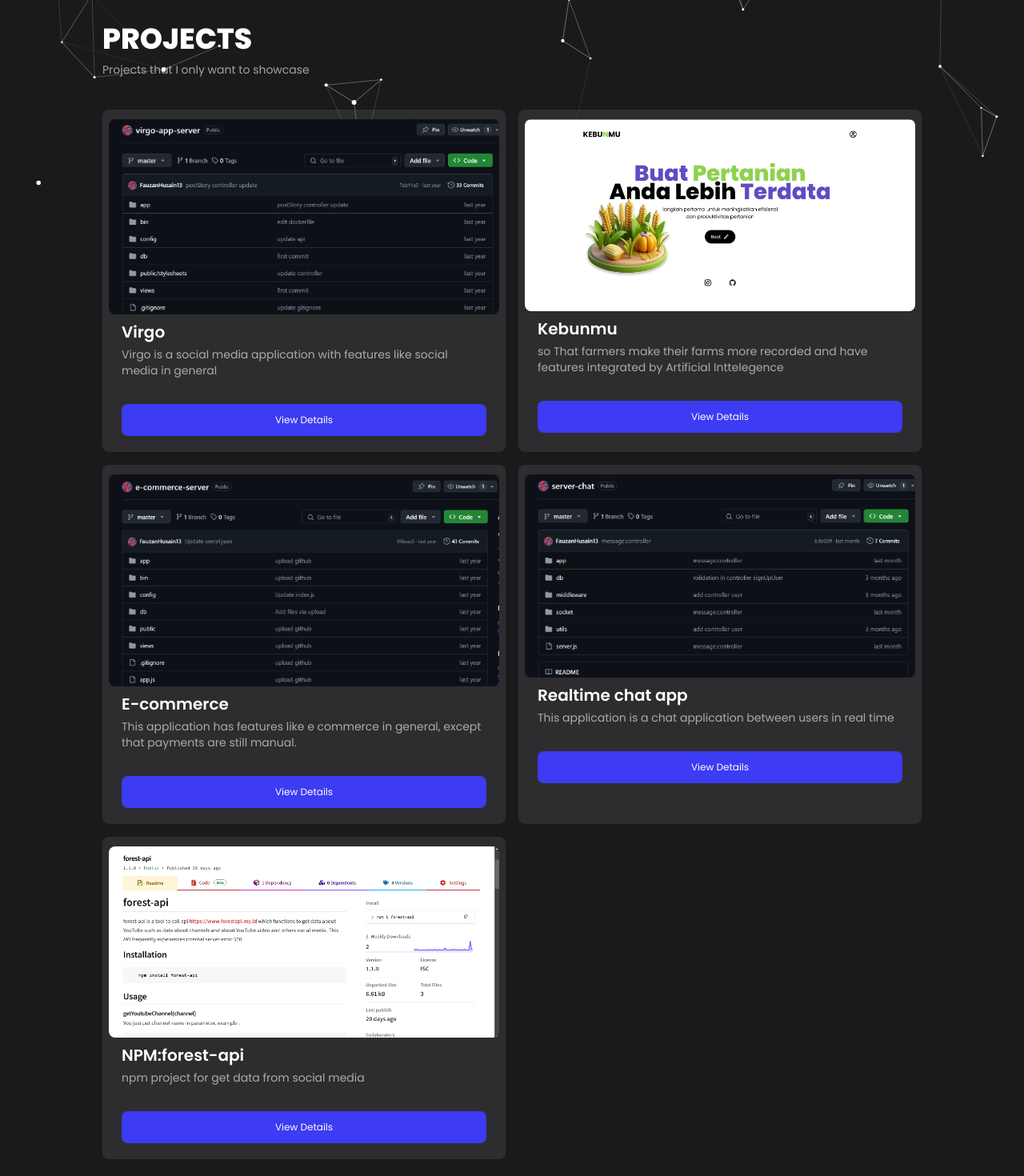
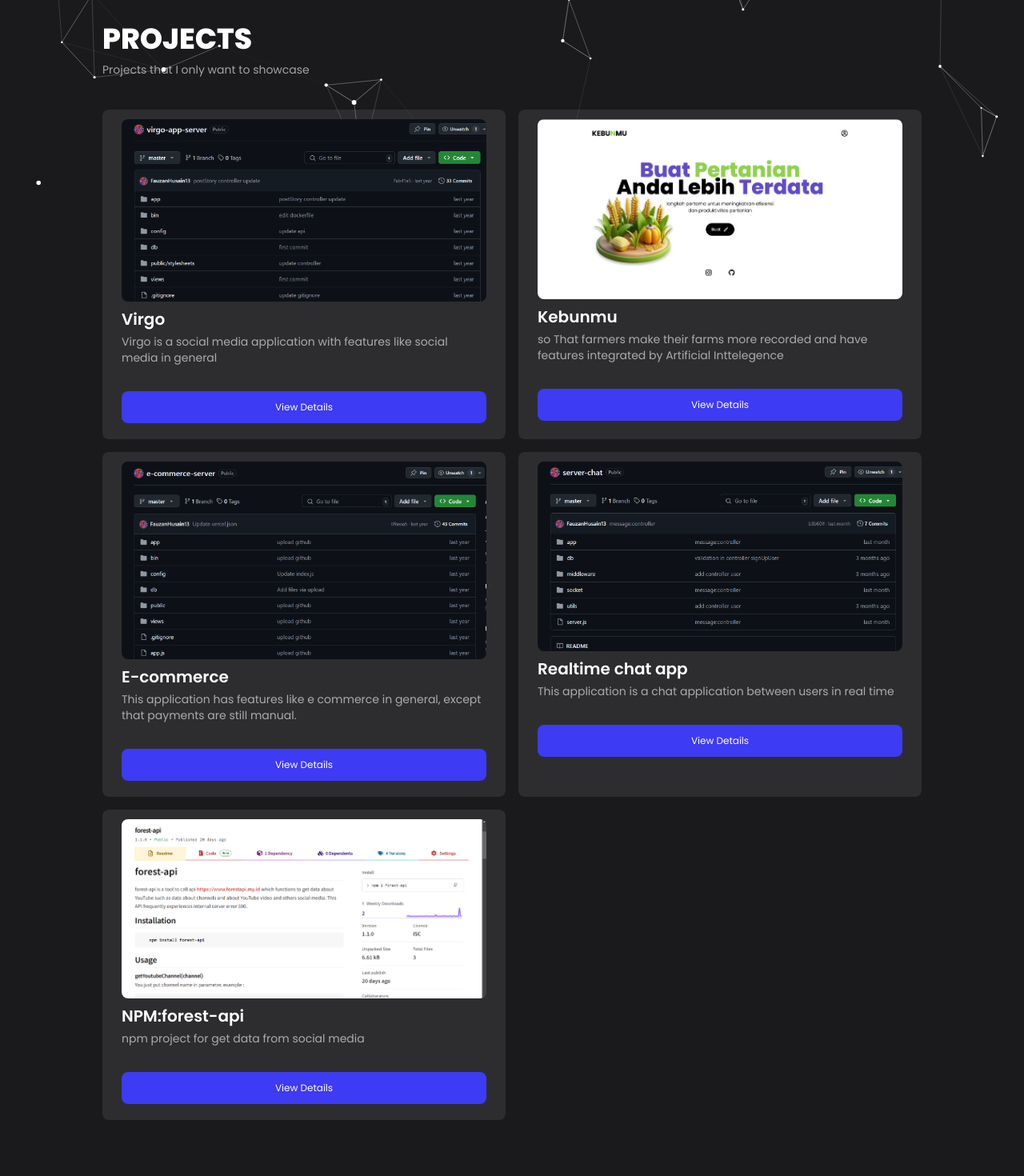
Before and after one commit to FauzanHusain13/portfolio, a Next.js app: page / in a window 1280 px wide. Shown: the part 540-2010 px from the top of the page at 80% size. Built offline with nearby package versions, Linux system fonts and the light colour scheme.

Commit message:
more responsive on 75%

```diff
--- a/components/navbar.js
+++ b/components/navbar.js
@@ -3,7 +3,7 @@ import Image from "next/image"
 const Navbar = () => {
     return (
         <div className="relative flex justify-center p-6">
-            <Image src="/logo/logo-white.png" width={25} height={0} />
+            <Image src="/logo/logo-white.png" width={25} height={0} className="w-[25px] 2xl:w-[35px]" />
         </div>
     )
 }
--- a/pages/_app.js
+++ b/pages/_app.js
@@ -1,10 +1,16 @@
 import '@/styles/globals.css'
 import Layout from '@/components/layout'
+import Head from 'next/head'
 
 export default function App({ Component, pageProps }) {
   return (
+    <>
+    <Head>
+      <meta name="viewport" content="width=device-width, initial-scale=1" />
+    </Head>
     <Layout>
       <Component {...pageProps} />
     </Layout>
+    </>
   )
 }
--- a/pages/index.js
+++ b/pages/index.js
@@ -10,8 +10,8 @@ export default function Home() {
       <Navbar />
       {/* header */}
       <div className='relative w-[95%] sm:w-[90%] lg:w-[80%] mx-auto mt-10 md:mt-14'>
-        <p className="text-white text-sm md:text-base">Hello! I am fauzan husain</p>
-        <h1 className='text-5xl md:text-7xl mt-2 font-bold text-white'>
+        <p className="text-white text-sm md:text-base 2xl:text-lg">Hello! I am fauzan husain</p>
+        <h1 className='text-5xl md:text-7xl 2xl:text-8xl mt-2 font-bold text-white'>
           {`I'm Fullstack Javascript`.split('').map((char, index) => (
             <span
               key={index}
@@ -25,17 +25,17 @@ export default function Home() {
             Developer
           </span>
         </h1>
-        <p className='mt-4 text-white/50 hover:text-white transition-all duration-150 text-sm md:text-base cursor-pointer'>
+        <p className='mt-4 2xl:text-xl text-white/50 hover:text-white transition-all duration-150 text-sm md:text-base cursor-pointer'>
           Create your website with an attractive user interface and <br />
           complex back end features.
         </p>
 
         <div className='mt-12 flex gap-4'>
-          <Link href="https://wa.me/6289684053091" className='flex items-center gap-2 text-white text-xs md:text-sm bg-[#D9D9D9]/20 hover:bg-[#D9D9D9]/30 px-5 md:px-6 py-3 rounded-lg transition-all duration-300'>
+          <Link href="https://wa.me/6289684053091" className='flex items-center gap-2 text-white text-xs md:text-sm 2xl:text-lg bg-[#D9D9D9]/20 hover:bg-[#D9D9D9]/30 px-5 md:px-6 2xl:px-8 py-3 2xl:py-5 rounded-lg transition-all duration-300'>
             <Image src="/icon/whatsapp.png" width={20} height={0} />
             contact me
           </Link>
-          <Link href="/about" className='flex items-center gap-2 text-white text-xs md:text-sm bg-[#3D3BF3] hover:bg-[#3835d8] px-5 md:px-6 py-3 rounded-lg transition-all duration-300'>
+          <Link href="/about" className='flex items-center gap-2 text-white text-xs md:text-sm 2xl:text-lg bg-[#3D3BF3] hover:bg-[#3835d8] px-5 md:px-6 2xl:px-8 py-3 2xl:py-5 rounded-lg transition-all duration-300'>
             <Image src="/icon/info.png" width={20} height={0} />
             about me
           </Link>
@@ -44,7 +44,7 @@ export default function Home() {
 
       {/* projects */}
       <div className="relative w-[95%] sm:w-[90%] lg:w-[80%] mx-auto mt-20 md:mt-24">
-        <h1 className='text-2xl md:text-4xl text-white font-bold'>
+        <h1 className='text-2xl md:text-4xl 2xl:text-6xl text-white font-bold'>
           {'PROJECTS'.split('').map((char, index) => (
             <span
               key={index}
@@ -54,47 +54,57 @@ export default function Home() {
             </span>
           ))}
         </h1>
-        <p className='text-xs md:text-sm text-white/60 mt-2'>Projects that I only want to showcase</p>
+        <p className='text-xs md:text-sm 2xl:text-lg text-white/60 mt-2'>Projects that I only want to showcase</p>
 
-        <div className="grid grid-cols-1 sm:grid-cols-2 gap-4 mt-10">
-          <div className='bg-[#D9D9D9]/10 p-2 pt-3 pb-5 rounded-lg mx-auto'>
-            <Image src="/projects/virgo.png" width={500} height={0} className='rounded-lg' />
-            <div className='px-2 md:px-4 text-white'>
-              <h2 className='text-lg md:text-xl font-semibold mt-2'>Virgo</h2>
-              <p className='text-xs md:text-sm mt-1 opacity-60'>Virgo is a social media application with features like social media in general</p>
-              <Link href="https://github.com/FauzanHusain13/virgo-app-server" className='flex justify-center bg-[#3D3BF3] hover:bg-[#3734d3] text-xs mt-5 md:mt-8 p-3 rounded-lg transition-all duration-300'>View Details</Link>
+        <div className="grid grid-cols-1 md:grid-cols-2 gap-4 mt-10">
+          <div className='bg-[#D9D9D9]/10 p-2 pt-3 pb-5 rounded-lg mx-auto w-full'>
+            <div className='px-2 md:px-4'>
+              <Image src="/projects/virgo.png" width={500} height={0} className='rounded-lg w-full mx-auto' />
+              <div className='text-white'>
+                <h2 className='text-lg 2xl:text-2xl md:text-xl font-semibold mt-2 2xl:mt-4'>Virgo</h2>
+                <p className='text-xs md:text-sm 2xl:text-lg mt-1 2xl:mt-2 opacity-60'>Virgo is a social media application with features like social media in general</p>
+                <Link href="https://github.com/FauzanHusain13/virgo-app-server" className='flex justify-center bg-[#3D3BF3] hover:bg-[#3734d3] text-xs 2xl:text-base mt-5 md:mt-8 p-3 2xl:p-5 rounded-lg transition-all duration-300'>View Details</Link>
+              </div>
             </div>
           </div>
-          <div className='bg-[#D9D9D9]/10 p-2 pt-3 pb-5 rounded-lg mx-auto'>
-            <Image src="/projects/kebunmu.png" width={500} height={0} className='rounded-lg' />
-            <div className='px-2 md:px-4 text-white'>
-              <h2 className='text-lg md:text-xl font-semibold mt-2'>Kebunmu</h2>
-              <p className='text-xs md:text-sm mt-1 opacity-60'>so That farmers make their farms more recorded and have features integrated by Artificial Inttelegence</p>
-              <Link href="https://kebunmu.vercel.app" className='flex justify-center bg-[#3D3BF3] hover:bg-[#3734d3] text-xs mt-5 md:mt-8 p-3 rounded-lg transition-all duration-300'>View Details</Link>
+          <div className='bg-[#D9D9D9]/10 p-2 pt-3 pb-5 rounded-lg mx-auto w-full'>
+            <div className='px-2 md:px-4'>
+              <Image src="/projects/kebunmu.png" width={500} height={0} className='rounded-lg w-full mx-auto' />
+              <div className='text-white'>
+                <h2 className='text-lg 2xl:text-2xl md:text-xl font-semibold mt-2 2xl:mt-4'>Kebunmu</h2>
+                <p className='text-xs md:text-sm 2xl:text-lg mt-1 2xl:mt-2 opacity-60'>so That farmers make their farms more recorded and have features integrated by Artificial Inttelegence</p>
+                <Link href="https://kebunmu.vercel.app" className='flex justify-center bg-[#3D3BF3] hover:bg-[#3734d3] text-xs 2xl:text-base mt-5 md:mt-8 p-3 2xl:p-5 rounded-lg transition-all duration-300'>View Details</Link>
+              </div>
             </div>
           </div>
-          <div className='bg-[#D9D9D9]/10 p-2 pt-3 pb-5 rounded-lg mx-auto'>
-            <Image src="/projects/e-commerce.png" width={500} height={0} className='rounded-lg' />
-            <div className='px-2 md:px-4 text-white'>
-              <h2 className='text-lg md:text-xl font-semibold mt-2'>E-commerce</h2>
-              <p className='text-xs md:text-sm mt-1 opacity-60'>This application has features like e commerce in general, except that payments are still manual.</p>
-              <Link href="https://github.com/FauzanHusain13/e-commerce-server" className='flex justify-center bg-[#3D3BF3] hover:bg-[#3734d3] text-xs mt-5 md:mt-8 p-3 rounded-lg transition-all duration-300'>View Details</Link>
+          <div className='bg-[#D9D9D9]/10 p-2 pt-3 pb-5 rounded-lg mx-auto w-full'>
+            <div className='px-2 md:px-4'>
+              <Image src="/projects/e-commerce.png" width={500} height={0} className='rounded-lg w-full mx-auto' />
+              <div className='text-white'>
+                <h2 className='text-lg 2xl:text-2xl md:text-xl font-semibold mt-2 2xl:mt-4'>E-commerce</h2>
+                <p className='text-xs md:text-sm 2xl:text-lg mt-1 2xl:mt-2 opacity-60'>This application has features like e commerce in general, except that payments are still manual.</p>
+                <Link href="https://github.com/FauzanHusain13/e-commerce-server" className='flex justify-center bg-[#3D3BF3] hover:bg-[#3734d3] text-xs 2xl:text-base mt-5 md:mt-8 p-3 2xl:p-5 rounded-lg transition-all duration-300'>View Details</Link>
+              </div>
             </div>
           </div>
-          <div className='bg-[#D9D9D9]/10 p-2 pt-3 pb-5 rounded-lg mx-auto'>
-            <Image src="/projects/realtime-chat.png" width={500} height={0} className='rounded-lg' />
-            <div className='px-2 md:px-4 text-white'>
-              <h2 className='text-lg md:text-xl font-semibold mt-2'>Realtime chat app</h2>
-              <p className='text-xs md:text-sm mt-1 opacity-60'>This application is a chat application between users in real time</p>
-              <Link href="https://github.com/FauzanHusain13/server-chat" className='flex justify-center bg-[#3D3BF3] hover:bg-[#3734d3] text-xs mt-5 md:mt-8 p-3 rounded-lg transition-all duration-300'>View Details</Link>
+          <div className='bg-[#D9D9D9]/10 p-2 pt-3 pb-5 rounded-lg mx-auto w-full'>
+            <div className='px-2 md:px-4'>
+              <Image src="/projects/realtime-chat.png" width={500} height={0} className='rounded-lg w-full mx-auto' />
+              <div className='text-white'>
+                <h2 className='text-lg 2xl:text-2xl md:text-xl font-semibold mt-2 2xl:mt-4'>Realtime chat app</h2>
+                <p className='text-xs md:text-sm 2xl:text-lg mt-1 2xl:mt-2 opacity-60'>This application is a chat application between users in real time</p>
+                <Link href="https://github.com/FauzanHusain13/server-chat" className='flex justify-center bg-[#3D3BF3] hover:bg-[#3734d3] text-xs 2xl:text-base mt-5 md:mt-8 p-3 2xl:p-5 rounded-lg transition-all duration-300'>View Details</Link>
+              </div>
             </div>
           </div>
-          <div className='bg-[#D9D9D9]/10 p-2 pt-3 pb-5 rounded-lg mx-auto'>
-            <Image src="/projects/forest-api.png" width={500} height={0} className='rounded-lg' />
-            <div className='px-2 md:px-4 text-white'>
-              <h2 className='text-lg md:text-xl font-semibold mt-2'>NPM:forest-api</h2>
-              <p className='text-xs md:text-sm mt-1 opacity-60'>npm project for get data from social media</p>
-              <Link href="https://www.npmjs.com/package/forest-api" className='flex justify-center bg-[#3D3BF3] hover:bg-[#3734d3] text-xs mt-5 md:mt-8 p-3 rounded-lg transition-all duration-300'>View Details</Link>
+          <div className='bg-[#D9D9D9]/10 p-2 pt-3 pb-5 rounded-lg mx-auto w-full'>
+            <div className='px-2 md:px-4'>
+              <Image src="/projects/forest-api.png" width={500} height={0} className='rounded-lg w-full mx-auto' />
+              <div className='text-white'>
+                <h2 className='text-lg 2xl:text-2xl md:text-xl font-semibold mt-2 2xl:mt-4'>NPM:forest-api</h2>
+                <p className='text-xs md:text-sm 2xl:text-lg mt-1 2xl:mt-2 opacity-60'>npm project for get data from social media</p>
+                <Link href="https://www.npmjs.com/package/forest-api" className='flex justify-center bg-[#3D3BF3] hover:bg-[#3734d3] text-xs 2xl:text-base mt-5 md:mt-8 p-3 2xl:p-5 rounded-lg transition-all duration-300'>View Details</Link>
+              </div>
             </div>
           </div>
         </div>
@@ -102,7 +112,7 @@ export default function Home() {
 
       {/* e-certificate */}
       <div className='relative w-[95%] sm:w-[90%] lg:w-[80%] mx-auto mt-20 md:mt-24'>
-        <h1 className='text-2xl md:text-4xl text-white font-bold'>
+        <h1 className='text-2xl md:text-4xl 2xl:text-6xl text-white font-bold'>
           {'E-CERTIFICATE'.split('').map((char, index) => (
             <span
               key={index}
@@ -112,7 +122,7 @@ export default function Home() {
             </span>
           ))}
         </h1>
-        <p className='text-xs md:text-sm text-white/60 mt-2'>Certificate from the training I attended</p>
+        <p className='text-xs md:text-sm 2xl:text-lg text-white/60 mt-2'>Certificate from the training I attended</p>
 
         <div className='grid gap-4 mt-10'>
           <div className='flex flex-col md:flex-row md:gap-4 bg-[#D9D9D9]/10 p-3 rounded-lg'>
@@ -120,11 +130,11 @@ export default function Home() {
 
             <div className='text-white flex flex-col justify-between flex-1'>
               <div>
-                <h2 className='text-lg lg:text-xl font-semibold mt-4 lg:mt-6'>Bootcamp: Fullstack Javascript Developer</h2>
-                <p className='mt-2 text-xs sm:text-sm opacity-50 w-full lg:w-full'>In this bootcamp we learn to create and develop <br className='hidden lg:block' /> top up game voucher applications using mongodb,<br className='hidden lg:block' /> expressjs, reactjs, and nodejs.</p>
+                <h2 className='text-lg md:text-xl 2xl:text-3xl font-semibold mt-4 lg:mt-6 2xl:mt-8'>Bootcamp: Fullstack Javascript Developer</h2>
+                <p className='text-xs md:text-sm 2xl:text-lg mt-4 2xl:mt-6 opacity-60'>In this bootcamp we learn to create and develop <br className='hidden lg:block' /> top up game voucher applications using mongodb,<br className='hidden lg:block' /> expressjs, reactjs, and nodejs.</p>
               </div>
               <div className='mb-6 mt-6'>
-                <Image src="/tech/tech1.png" width={200} height={0} className='w-[150px] md:w-[200px]' />
+                <Image src="/tech/tech1.png" width={200} height={0} className='w-[150px] md:w-[200px] 2xl:w-[300px]' />
               </div>
             </div>
           </div>
@@ -133,11 +143,11 @@ export default function Home() {
 
             <div className='text-white flex flex-col justify-between flex-1 md:order-1'>
               <div>
-                <h2 className='text-lg lg:text-xl font-semibold mt-4 lg:mt-6'>Bootcamp: CSS Introduction</h2>
-                <p className='mt-2 text-xs sm:text-sm opacity-50 w-full lg:w-full'>In this bootcamp we just learn html and css</p>
+                <h2 className='text-lg md:text-xl 2xl:text-3xl font-semibold mt-4 lg:mt-6 2xl:mt-8'>Bootcamp: CSS Introduction</h2>
+                <p className='text-xs md:text-sm 2xl:text-lg mt-4 2xl:mt-6 opacity-60'>In this bootcamp we just learn html and css</p>
               </div>
               <div className='mb-6 mt-6'>
-                <Image src="/tech/tech2.png" width={200} height={0} className='w-[70px] md:w-[80px]' />
+                <Image src="/tech/tech2.png" width={200} height={0} className='w-[70px] md:w-[80px] 2xl:w-[110px]' />
               </div>
             </div>
           </div>
@@ -146,7 +156,7 @@ export default function Home() {
 
       {/* technology */}
       <div className="relative w-[95%] sm:w-[90%] lg:w-[80%] mx-auto mt-20 md:mt-24">
-        <h1 className='text-2xl md:text-4xl text-center text-white font-bold'>
+        <h1 className='text-2xl md:text-4xl 2xl:text-6xl text-center text-white font-bold'>
           {'TECHNOLOGY'.split('').map((char, index) => (
             <span
               key={index}
@@ -156,25 +166,25 @@ export default function Home() {
             </span>
           ))}
         </h1>
-        <p className='text-xs md:text-sm text-white/60 mt-2 text-center'>the technology i use</p>
+        <p className='text-xs md:text-sm 2xl:text-lg text-white/60 mt-2 text-center'>the technology i use</p>
 
         <div className="mt-10 grid grid-cols-5 gap-y-16 justify-center">
-            <Image src="/icon/mongodb.png" width={40} height={0} className='mx-auto' />
-            <Image src="/icon/expressjs.png" width={40} height={0} className='mx-auto' />
-            <Image src="/icon/reactjs.png" width={40} height={0} className='mx-auto' />
-            <Image src="/icon/nextjs.png" width={40} height={0} className='mx-auto' />
-            <Image src="/icon/nodejs.png" width={40} height={0} className='mx-auto' />
-            <Image src="/icon/postman.png" width={40} height={0} className='mx-auto' />
-            <Image src="/icon/firebase.png" width={40} height={0} className='mx-auto' />
-            <Image src="/icon/tailwind.png" width={40} height={0} className='mx-auto' />
-            <Image src="/icon/redis.png" width={40} height={0} className='mx-auto' />
-            <Image src="/icon/figma.png" width={40} height={0} className='mx-auto' />
+            <Image src="/icon/mongodb.png" width={40} height={0} className='mx-auto w-[40px] 2xl:w-[60px]' />
+            <Image src="/icon/expressjs.png" width={40} height={0} className='mx-auto w-[40px] 2xl:w-[60px]' />
+            <Image src="/icon/reactjs.png" width={40} height={0} className='mx-auto w-[40px] 2xl:w-[60px]' />
+            <Image src="/icon/nextjs.png" width={40} height={0} className='mx-auto w-[40px] 2xl:w-[60px]' />
+            <Image src="/icon/nodejs.png" width={40} height={0} className='mx-auto w-[40px] 2xl:w-[60px]' />
+            <Image src="/icon/postman.png" width={40} height={0} className='mx-auto w-[40px] 2xl:w-[60px]' />
+            <Image src="/icon/firebase.png" width={40} height={0} className='mx-auto w-[40px] 2xl:w-[60px]' />
+            <Image src="/icon/tailwind.png" width={40} height={0} className='mx-auto w-[40px] 2xl:w-[60px]' />
+            <Image src="/icon/redis.png" width={40} height={0} className='mx-auto w-[40px] 2xl:w-[60px]' />
+            <Image src="/icon/figma.png" width={40} height={0} className='mx-auto w-[40px] 2xl:w-[60px]' />
         </div>
       </div>
 
       {/* internship */}
       <div className="relative w-[95%] sm:w-[90%] lg:w-[80%] mx-auto mt-20 md:mt-28">
-        <h1 className='text-2xl md:text-4xl text-white font-bold'>
+        <h1 className='text-2xl md:text-4xl 2xl:text-6xl text-white font-bold'>
           {'INTERNSHIP'.split('').map((char, index) => (
             <span
               key={index}
@@ -184,12 +194,12 @@ export default function Home() {
             </span>
           ))}
         </h1>
-        <p className='text-xs md:text-sm text-white/60 mt-2'>my internship in tech company</p>
+        <p className='text-xs md:text-sm 2xl:text-lg text-white/60 mt-2'>my internship in tech company</p>
 
         <div className='grid grid-cols-2 md:grid-cols-3 mt-10'>
           <div className='bg-[#3D3BF3]/25 hover:bg-[#3D3BF3]/10 hover:border transition-all duration-300 cursor-pointer text-white p-6 rounded-xl'>
-            <h1 className=''>PT TRANS NASIONAL TEKNOLOGI</h1>
-            <p className='opacity-60 text-sm mt-1'>3 month</p>
+            <h1 className='2xl:text-xl'>PT TRANS NASIONAL TEKNOLOGI</h1>
+            <p className='opacity-60 text-sm 2xl:text-lg mt-1'>3 month</p>
           </div>
         </div>
       </div>
@@ -200,13 +210,13 @@ export default function Home() {
 
           <div className='flex justify-center gap-12 mt-10'>
             <Link href="https://www.instagram.com/_fauzanhusain/">
-              <Image src="/icon/instagram.png" width={30} height={0} />
+              <Image src="/icon/instagram.png" width={30} height={0} className='2xl:w-[40px]' />
             </Link>
             <Link href="https://www.linkedin.com/in/fauzan-husain-182851246/">
-              <Image src="/icon/linkedin.png" width={30} height={0} />
+              <Image src="/icon/linkedin.png" width={30} height={0} className='2xl:w-[40px]' />
             </Link>
             <Link href="https://github.com/FauzanHusain13">
-              <Image src="/icon/github.png" width={30} height={0} />
+              <Image src="/icon/github.png" width={30} height={0} className='2xl:w-[40px]' />
             </Link>
           </div>
       </div>
```
Also changed, not shown: pages/about.js (+5 -5 lines).
